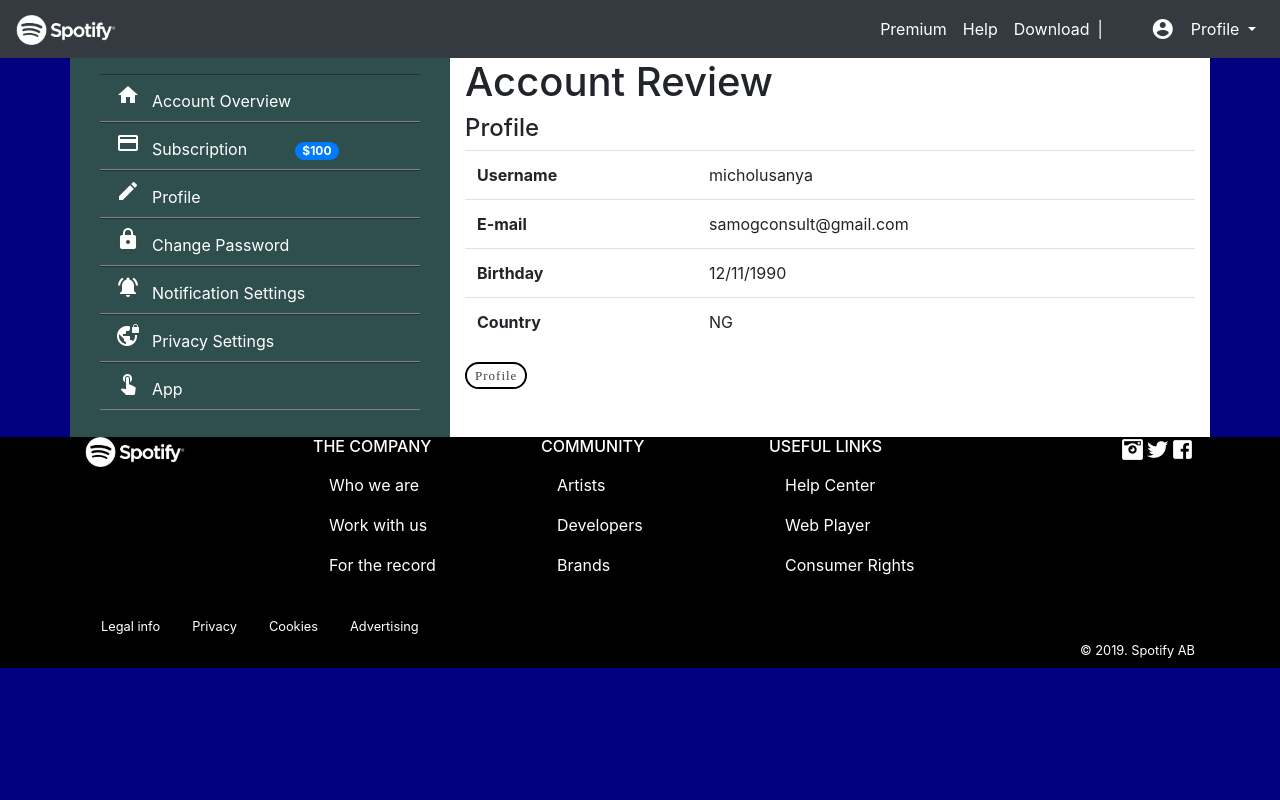
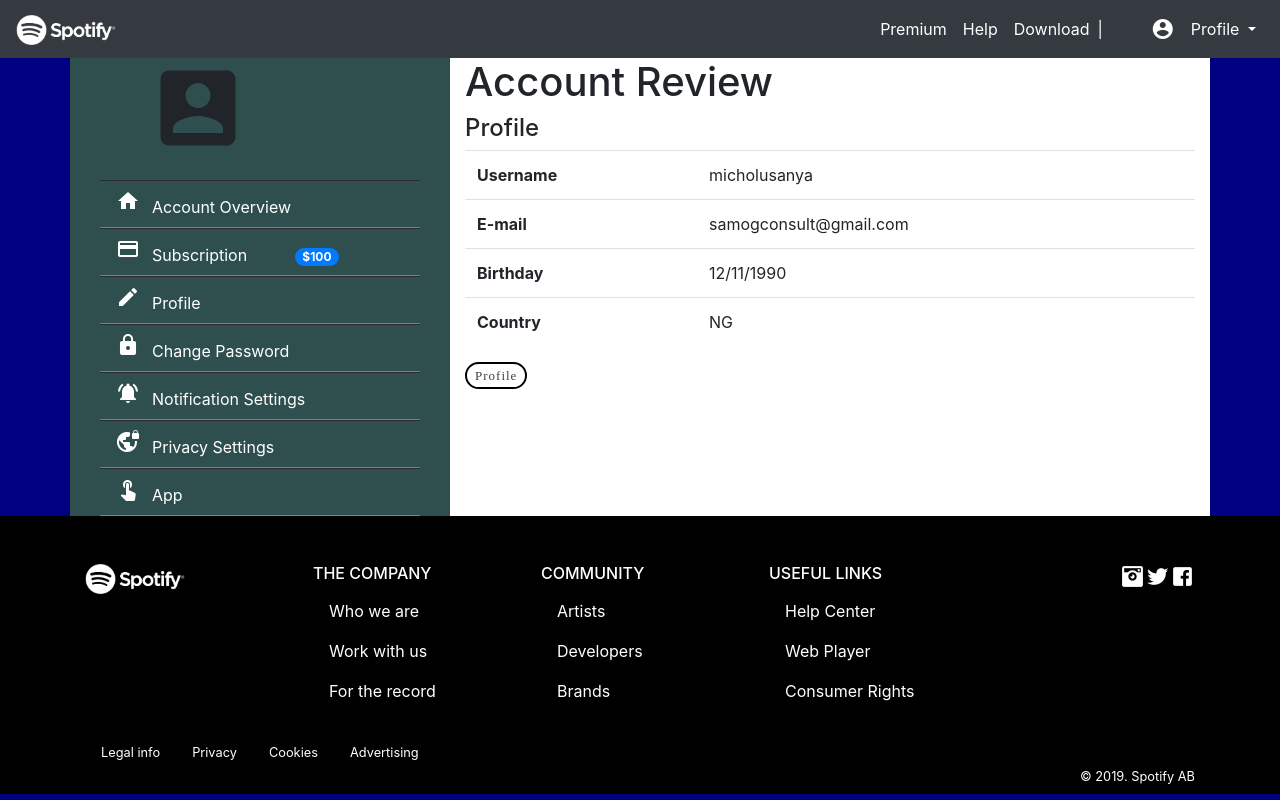
Before and after one commit to vennhost/spotify, a plain HTML site: page account.html in a window 1280 px wide. Drawn offline with nearby package versions, Linux system fonts and the light colour scheme.

Commit message:
added user icon

```diff
--- a/account.html
+++ b/account.html
@@ -21,13 +21,15 @@
 
     .footer-wrapper {
         background: black;
+
     }
     .material-icons.md-light {
         color: rgba(255, 255, 255, 1);
     }
 
-    .material-icons.md-48 {
-        font-size: 48px;
+    .col-sm-4 .material-icons.md-48 {
+        font-size: 100px;
+
         }
 
     .account-icon {
@@ -127,6 +129,11 @@
           <div class="container">
                 <div class="row">
                   <div class="col-sm-4" style="background: darkslategrey;">
+                    <div class="container">
+                            <i class="material-icons md-48 ml-5">
+                                    account_box
+                                    </i>
+                    </div>
                         <div class="container vertical-menu pt-3">
                             <nav class="nav flex-column">
                                 <a class="nav-link active text-white" href="#"><i class="material-icons mr-2">home</i><span class="ml-1">Account Overview</span></a>
@@ -180,7 +187,7 @@
         <!--Footer Area-->
 
         <footer class="footer-wrapper">
-                <div class="container">
+                <div class="container pt-5">
                         <div class="row">
                           <div class="col"><img src="./img/logo.png" width="100"></div>
                           <div class="col">
```
